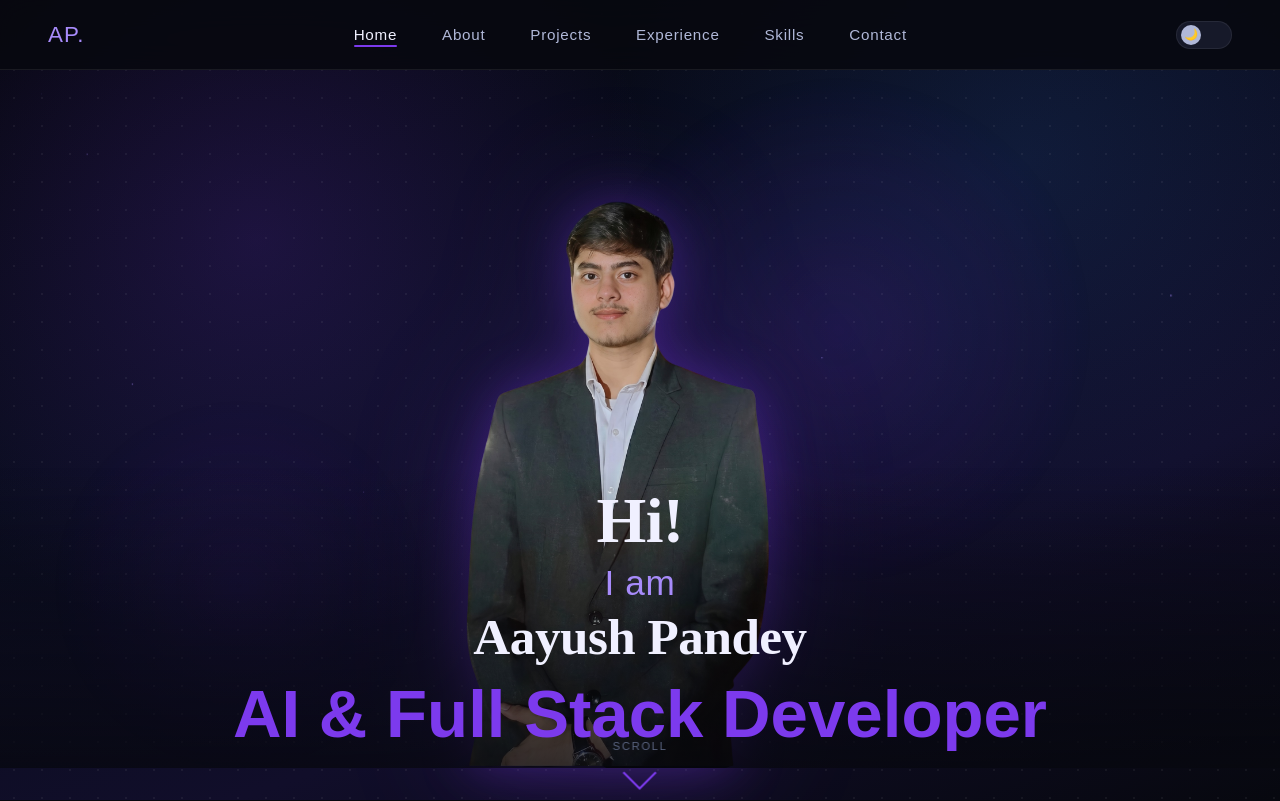
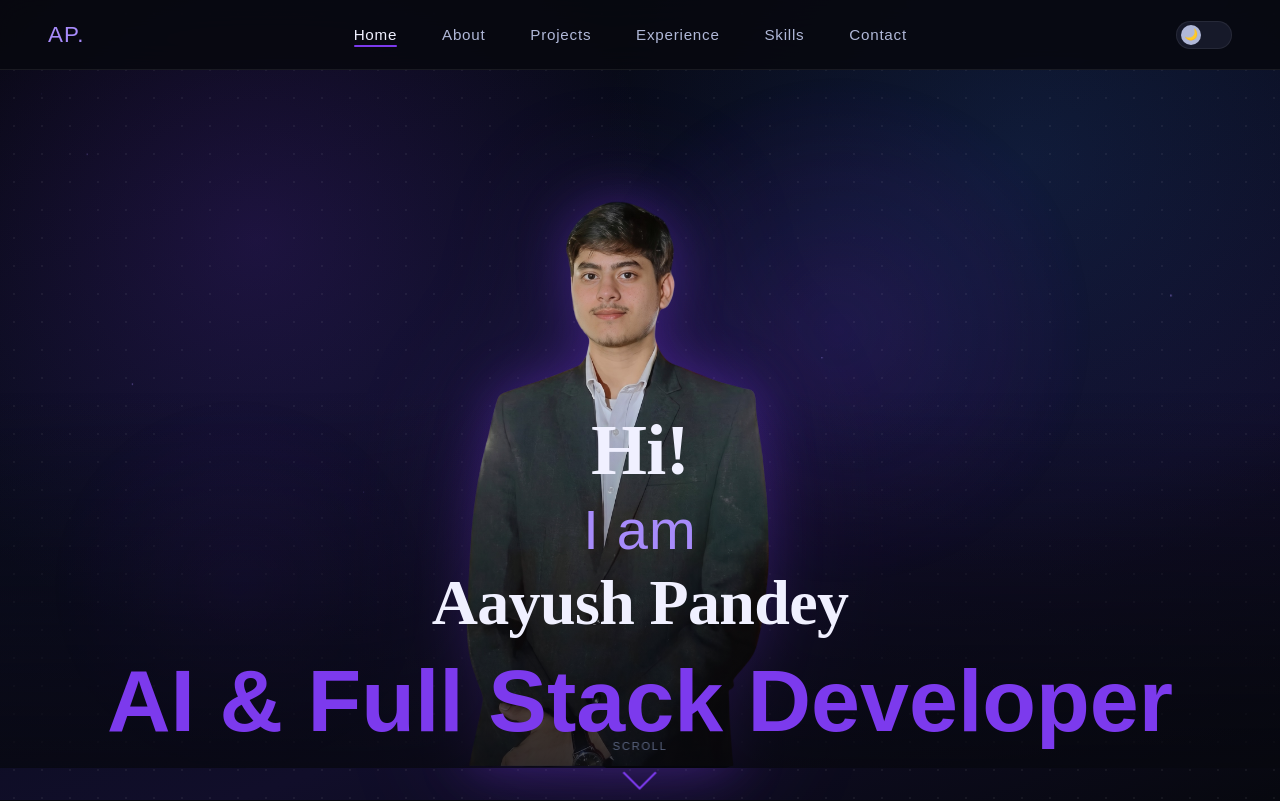
Before and after one commit to NOT-Aayush/Portfolio, a React (Vite) app: page / in a window 1280 px wide. Shown: the top 801 px of the page. Built offline with nearby package versions, Linux system fonts and the light colour scheme; a web font is replaced by a local one.

Commit message:
size changes

```diff
--- a/src/Sections/About.jsx
+++ b/src/Sections/About.jsx
@@ -121,7 +121,7 @@ const About = () => {
         </p>
 
         <div className="about-tags" ref={tagsRef}>
-          {["React", "Node.js", "Python", "TensorFlow", "PostgreSQL", "AWS"].map(tag => (
+          {["React","Express", "Node.js", "Python", "TensorFlow", "PostgreSQL", "AWS"].map(tag => (
             <span key={tag} className="about-tag">{tag}</span>
           ))}
         </div>
--- a/src/css/Hero.css
+++ b/src/css/Hero.css
@@ -94,7 +94,7 @@
   font-size: clamp(60px, 7vw, 110px);
   font-weight: 600;
   position: absolute;
-  top: 190px; left: 20%;
+  top: 190px; left: 30%;
   z-index: 2;
   color: var(--clr-text-primary);
   opacity: 0;
@@ -106,7 +106,7 @@
   font-family: 'Saira Stencil One', sans-serif;
   font-size: clamp(48px, 5.5vw, 82px);
   position: absolute;
-  top: 310px; right: 30%;
+  top: 310px; right: 35%;
   z-index: 2;
   color: var(--clr-accent-bright);
   opacity: 0;
@@ -119,7 +119,7 @@
   font-size: clamp(44px, 5vw, 78px);
   font-weight: 700;
   position: absolute;
-  top: 415px; right: 5%;
+  top: 415px; right: 10%;
   z-index: 2;
   color: var(--clr-text-primary);
   opacity: 0;
@@ -183,7 +183,7 @@
 }
 
 /* ── TABLET + MOBILE (≤ 1100px) ─────────────────────────── */
-@media (max-width: 1300px) {
+@media (max-width: 1400px) {
 
   .hero {
     flex-direction: column;
@@ -256,7 +256,7 @@
 }
 
 /* ── MOBILE (≤ 600px) ────────────────────────────────────── */
-@media (max-width: 600px) {
+@media (max-width: 800px) {
 
   .hero {
     min-height: 100svh;
@@ -278,3 +278,32 @@
 
   .hero-scroll-hint { visibility: hidden;}
 }
+@media (max-height: 850px) {
+  .hero-greet {
+    font-size: 9vh;
+
+   }
+  .hero-desc  {
+    font-size: 7vh;
+    right: 40vw;
+    top:35%;
+  }
+  .hero-name  {
+    font-size: 8vh;
+    right: 18vw;
+    top:45%;
+
+  }
+  .hero-title {
+    font-size: 11vh;
+    left:22vw
+  }
+}
+@media (max-width: 768px) and (max-height: 850px) {
+  .hero-image { height: 75vh; }
+
+  .hero-greet { font-size: clamp(2.8rem, 8vw, 2.4rem); }
+  .hero-desc  { font-size: clamp(2rem,  5vw, 1.4rem); }
+  .hero-name  { font-size: clamp(2.4rem, 7vw, 1.9rem); }
+  .hero-title { font-size: clamp(2.3rem, 8.5vw, 1.7rem); }
+}
```
